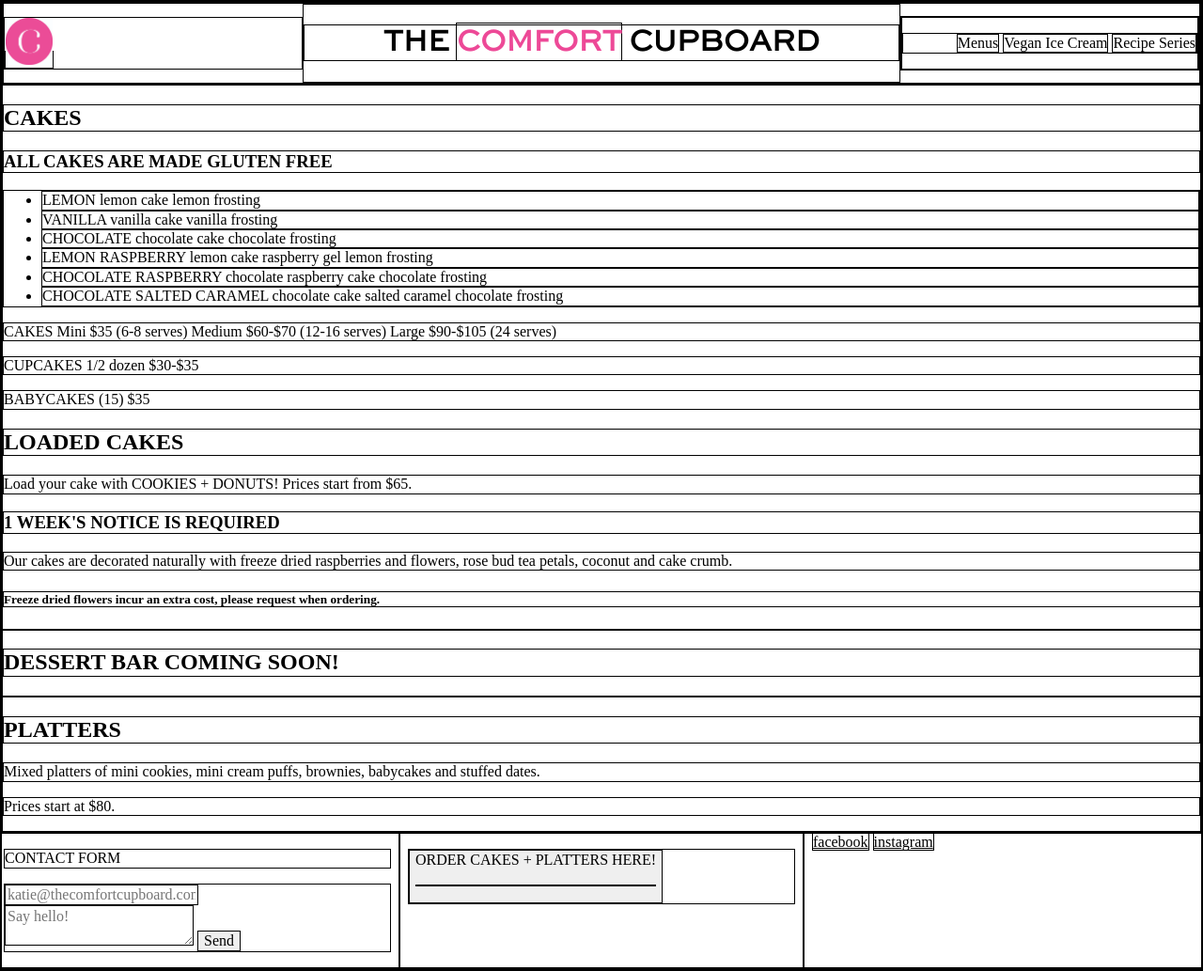
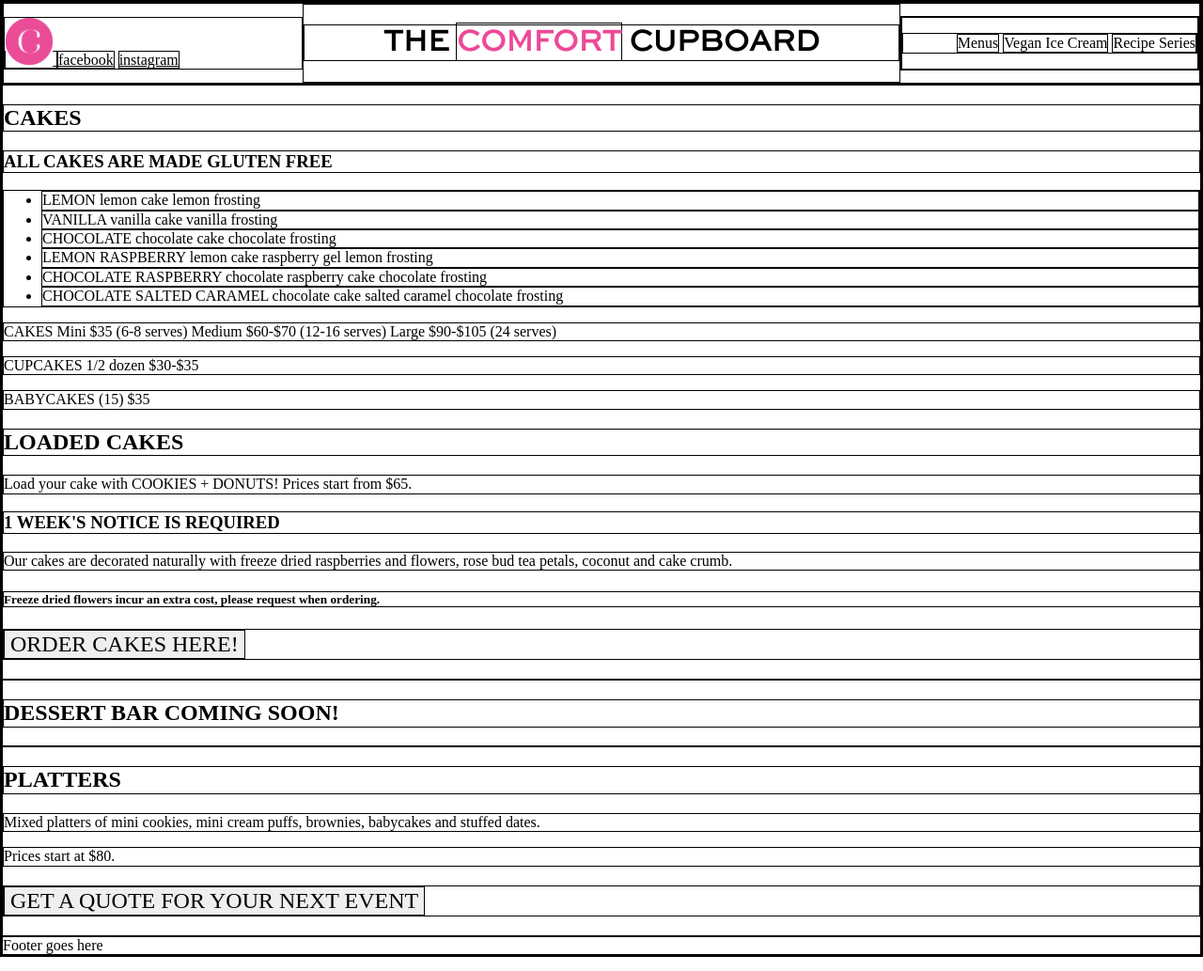
Before and after one commit to Katie85/www.thecomfortcupboard.com.au, a Jekyll site: the page built from menus.html, in a window 1280 px wide. Shown: the whole page at 94% size. Built offline with Jekyll 4.4.1, drawn with Linux system fonts in a browser that asks for light colours.

Commit message:
Html cont.

```diff
--- a/_includes/site-header.html
+++ b/_includes/site-header.html
@@ -4,6 +4,8 @@
       <a href="/">
         <img class="logo" src="img/logo.jpg" alt="The Comfort Cupboard logo">
       </a>
+      <a href="https://www.facebook.com/thecomfortcupboard/?ref=bookmark" target="_blank">facebook</a>
+      <a href="https://www.instagram.com/thecomfortcupboard/" target="_blank">instagram</a>
     </div>
 
     <div class="col-6">
--- a/menus.html
+++ b/menus.html
@@ -2,7 +2,6 @@
 layout: default
 
 ---
-
 
 <section>
   <h2>CAKES</h2>
@@ -22,7 +21,8 @@
   <p>Load your cake with COOKIES + DONUTS! Prices start from $65.
   <h3>1 WEEK'S NOTICE IS REQUIRED</h3>
   <p>Our cakes are decorated naturally with freeze dried raspberries and flowers, rose bud tea petals, coconut and cake crumb.</p>
-  <h5>Freeze dried flowers incur an extra cost, please request when ordering.
+  <h5>Freeze dried flowers incur an extra cost, please request when ordering.</h5>
+  <h2><button type="button">ORDER CAKES HERE!</h2>
 </section>
 
 
@@ -38,15 +38,24 @@
   </h2>
     <p>Mixed platters of mini cookies, mini cream puffs, brownies, babycakes and stuffed dates.</p>
     <p>Prices start at $80.</p>
+    <h2><button type="button">GET A QUOTE FOR YOUR NEXT EVENT</h2>
 </section>
 
-<footer class="grid"></div>
-  <div class="col-4"><p>CONTACT FORM</p>
+<!-- <section class="grid"></div>
+  <div class="col-4"><p>ORDER A CAKE OR CATERING</p>
     {% include contact-form.html %}
   </div>
-  <div class="col-4"><p><button type="button">ORDER CAKES + PLATTERS HERE!</p></div>
+  <div class="col-4">
+    <p><button type="button">ORDER CAKES + PLATTERS HERE!</p>
+  </div>
   <div class="col-4">
     <a href="https://www.facebook.com/thecomfortcupboard/?ref=bookmark" target="_blank">facebook</a>
     <a href="https://www.instagram.com/thecomfortcupboard/" target="_blank">instagram</a>
   </div>
+</section> -->
+
+<footer>
+  Footer goes here
+
+
 </footer>
```
Also changed, not shown: index.html (+13 -7 lines), recipes.html (+7 -1 lines), vegan-ice-cream.html (+23 -8 lines), 9 other files.
